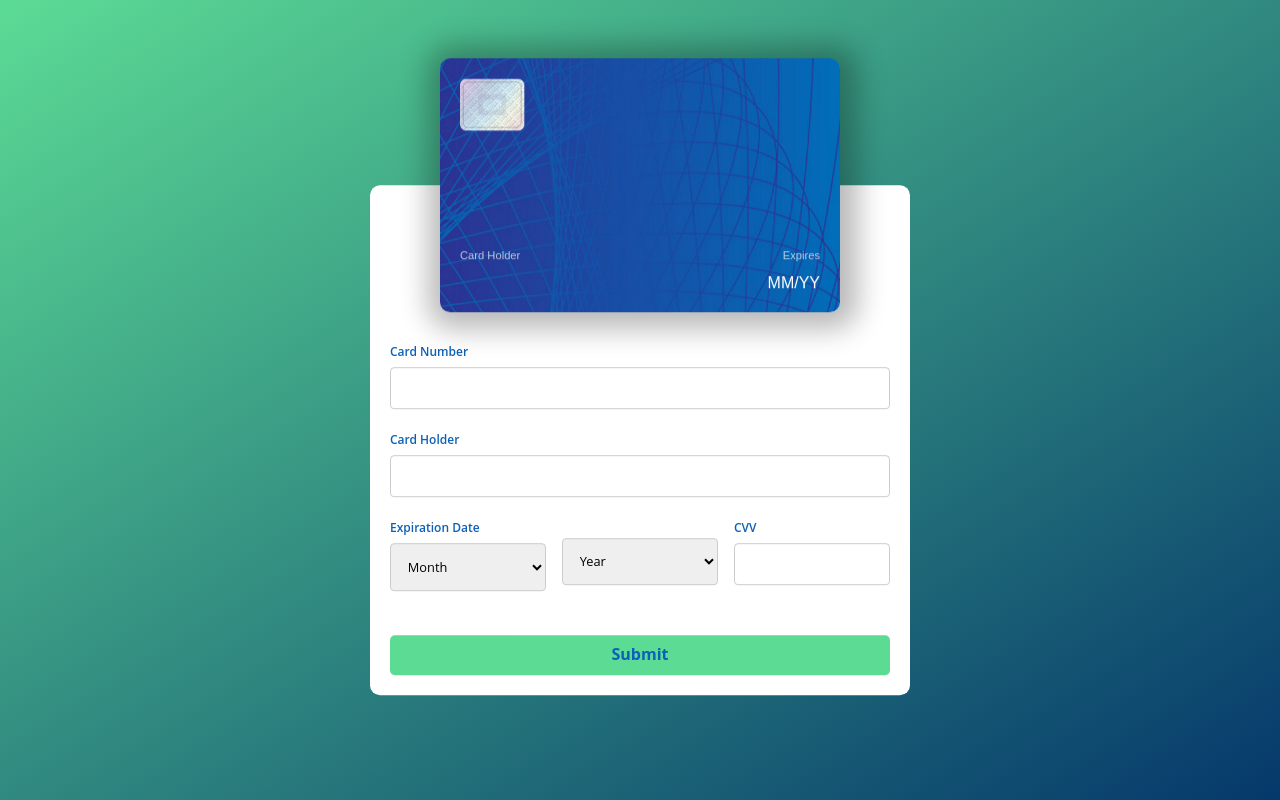
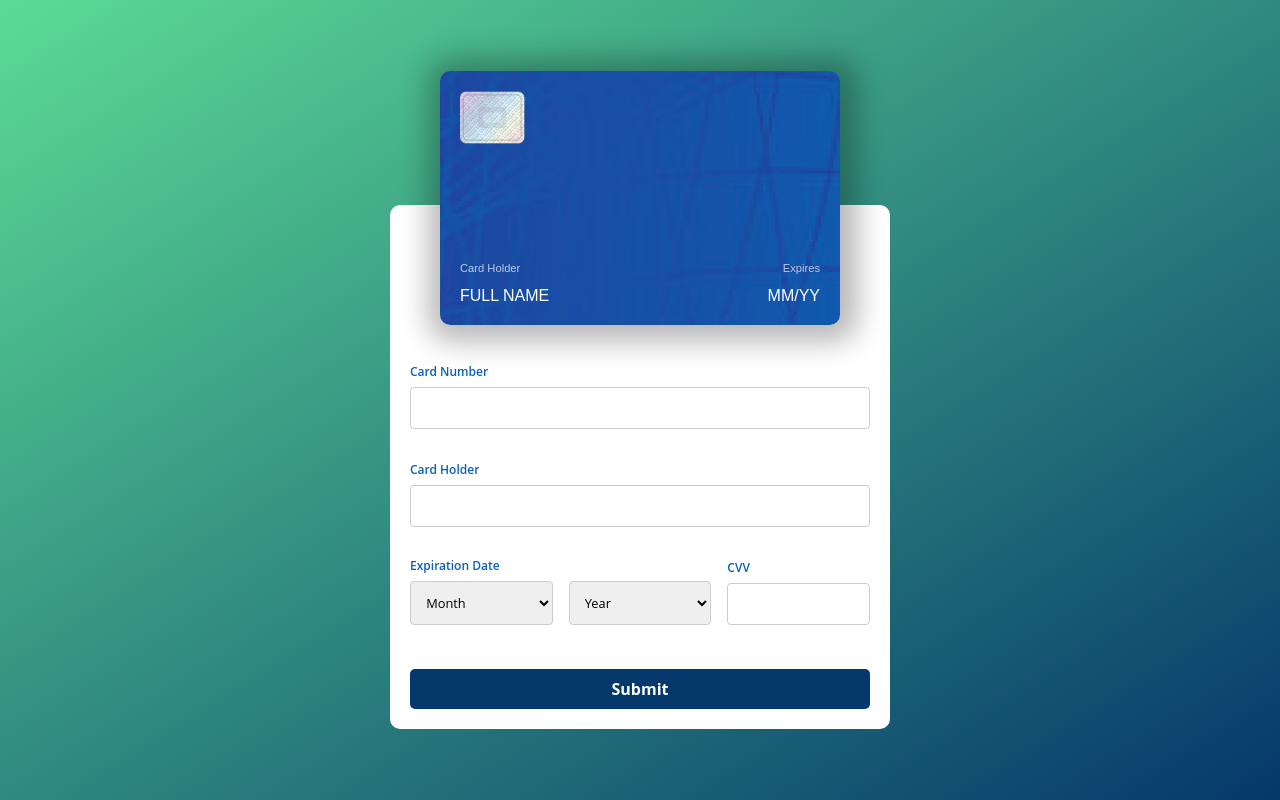
Before and after one commit to grale92/credit-card-form, a React (Create React App) app: page / in a window 1280 px wide. Built offline with nearby package versions, Linux system fonts and the light colour scheme; a web font is replaced by a local one.

Commit message:
UI Improvements
- Fixed elements positioning (now the whole block is centered)
- Fixed form auto-resize
- Added credit card number hiding on credit card preview
- Fixed card holder preview

```diff
--- a/src/components/App/BaseStyles.tsx
+++ b/src/components/App/BaseStyles.tsx
@@ -4,6 +4,7 @@ import { color } from "../../shared/utils/mixins";
 export const BaseStyles = createGlobalStyle`
   html, body {
     min-width: 768px;
+    height: 100%;
     text-rendering: optimizeLegibility !important;
     -webkit-font-smoothing: antialiased !important;
     -moz-osx-font-smoothing: grayscale !important;
@@ -16,6 +17,13 @@ export const BaseStyles = createGlobalStyle`
     background-size: cover;
     background-repeat: no-repeat;
     background-attachment: fixed;
+  }
+
+  #root {
+    height: 100%;
+    display: flex;
+    justify-content: center;
+    align-items: center;
   }
 
   .row {
--- a/src/components/CreditCard/Styles.tsx
+++ b/src/components/CreditCard/Styles.tsx
@@ -2,12 +2,8 @@ import styled from "styled-components";
 import cardBg from "../../shared/assets/img/card-bg.jpeg";
 
 export const ContentBox = styled.div`
-  position: absolute;
   width: 400px;
   height: 254px;
-  top: 0%;
-  left: 50%;
-  transform: translate(-50%, -50%);
   perspective: 1000px;
 `;
 
--- a/src/components/CreditCard/index.tsx
+++ b/src/components/CreditCard/index.tsx
@@ -22,6 +22,11 @@ export default function CreditCard() {
     return arrayStr.join("");
   }
 
+  const showCensoredCardNumber = (cardNumber: string) => {
+    const censoredCardNumber = cardNumber.substring(0, 4) + cardNumber.substring(4, 14).replace(/\d/g, "*") + cardNumber.substring(14);
+    return censoredCardNumber;
+  }
+
   const getVendorSrc = () => {
     if (cardData.company === "mastercard") {
       return mastercard;
@@ -41,9 +46,9 @@ export default function CreditCard() {
         <Card className="front">
           <Chip src={chip} />
           <CardVendor src={getVendorSrc()} />
-          <CardNumber>{ cardData.cardNumber }</CardNumber>
+          <CardNumber>{ showCensoredCardNumber(cardData.cardNumber) }</CardNumber>
           <CardHolderLabel>Card Holder</CardHolderLabel>
-          <CardHolderValue>{ cardData.cardHolder }</CardHolderValue>
+          <CardHolderValue>{ cardData.cardHolder ? cardData.cardHolder.toUpperCase() : "FULL NAME" }</CardHolderValue>
           <ExpiresLabel>Expires</ExpiresLabel>
           <ExpiresValue>{ cardData.expirationMonth ? cardData.expirationMonth : "MM" }/{ cardData.expirationYear ? cardData.expirationYear : "YY" }</ExpiresValue>
         </Card>
--- a/src/components/FormCard/Styles.tsx
+++ b/src/components/FormCard/Styles.tsx
@@ -1,20 +1,8 @@
 import styled from "styled-components";
 
 export const Container = styled.div`
-  position: absolute;
-  top: 55%;
-  left: 50%;
-  transform: translate(-50%, -50%);
-  margin: auto;
-  height: "600px";
-  width: 45%;
   max-width: 500px;
-  background: #FFF;
-  border-radius: 10px;
-  padding: 160px 20px 20px 20px;
-`;
-
-export const FormContainer = styled.form`
+  min-width: 300px;
   display: flex;
   flex-direction: column;
   align-items: center;
--- a/src/components/FormContainer/Styles.tsx
+++ b/src/components/FormContainer/Styles.tsx
@@ -1,5 +1,13 @@
 import styled from "styled-components";
 import { color } from "../../shared/utils/mixins";
+
+export const Container = styled.form`
+  background: #FFF;
+  border-radius: 10px;
+  padding: 150px 20px 20px 20px;
+  margin-top: -120px;
+  box-sizing: border-box;
+`;
 
 export const InputGroup = styled.div`
   display: flex;
@@ -7,7 +15,7 @@ export const InputGroup = styled.div`
   align-items: flex-start;
   justify-content: flex-end;
   margin-bottom: 0.5rem;
-  min-height: 80px;
+  min-height: 90px;
 `;
 
 export const Input = styled.input`
@@ -18,16 +26,24 @@ export const Input = styled.input`
   border-radius: 4px;
   width: 100%;
   box-sizing: border-box;
+
+  &:focus {
+    outline-color: ${color.secondaryLight};
+  }
 `;
 
 export const Select = styled.select`
   margin-bottom: 1rem;
-  padding: 0.8rem;
+  padding: 0.7rem;
   border: 1px solid #ccc;
   border-radius: 4px;
   width: 100%;
   box-sizing: border-box;
   font-size: 0.8rem;
+
+  &:focus {
+    outline-color: ${color.secondaryLight};
+  }
 `;
 
 export const Label = styled.label`
@@ -36,6 +52,9 @@ export const Label = styled.label`
   color: ${color.secondaryLight};
   font-weight: 600;
   font-smooth: always;
+  white-space: nowrap;
+  overflow: hidden;
+  text-overflow: ellipsis;
 `;
 
 export const Button = styled.button`
@@ -43,9 +62,17 @@ export const Button = styled.button`
   width: 100%;
   height: 40px;
   border: 0;
-  color: ${color.secondaryLight};
+  color: #FFF;
   font-weight: 700;
-  background-color: ${color.primary};
+  background-color: ${color.secondary};
   border-radius: 5px;
   cursor: pointer;
+
+  &:hover {
+    background-color: ${color.secondaryLight};
+  }
+
+  &:focus {
+    outline-color: ${color.secondaryLight};
+  }
 `
--- a/src/components/FormContainer/index.tsx
+++ b/src/components/FormContainer/index.tsx
@@ -1,7 +1,7 @@
 import { useContext } from "react";
 import { CardDataContext } from "../../shared/context/CardDataContext";
 import { formatCardNumber, getCardCompany } from "../../shared/utils/functions";
-import { Button, Input, InputGroup, Label, Select } from "./Styles";
+import { Button, Container, Input, InputGroup, Label, Select } from "./Styles";
 
 export default function FormContainer() {
   const { cardData, updateCardData } = useContext(CardDataContext);
@@ -12,6 +12,8 @@ export default function FormContainer() {
     let formattedCardNumber = unspacedCardNumber;
     if (company) {
       formattedCardNumber = formatCardNumber(company, unspacedCardNumber);
+    } else {
+      formattedCardNumber = unspacedCardNumber.substring(0, 16);
     }
     updateCardData("company", company);
     updateCardData("cardNumber", formattedCardNumber);
@@ -38,7 +40,7 @@ export default function FormContainer() {
   }
 
   return (
-    <>
+    <Container>
       <div className="row">
         <div className="col-12">
           <InputGroup>
@@ -110,6 +112,6 @@ export default function FormContainer() {
         </div>
       </div>
       <Button onClick={() => console.log("Submit!")}>Submit</Button>
-    </>
+    </Container>
   )
 }
```
